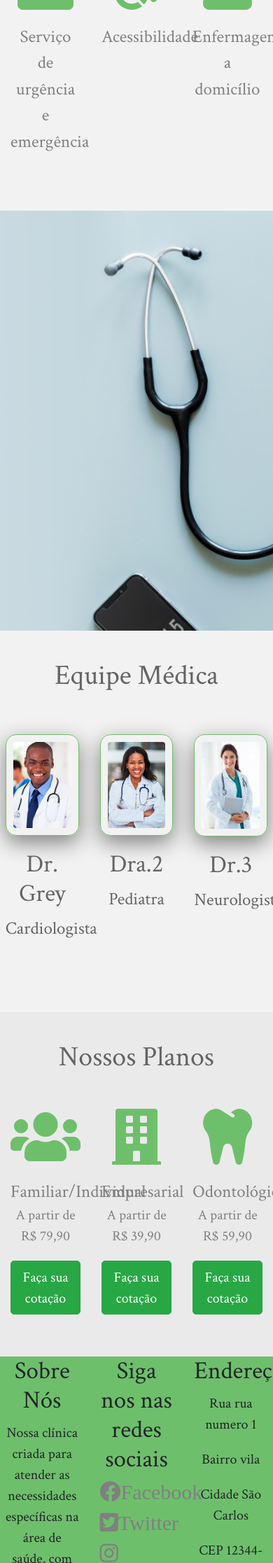
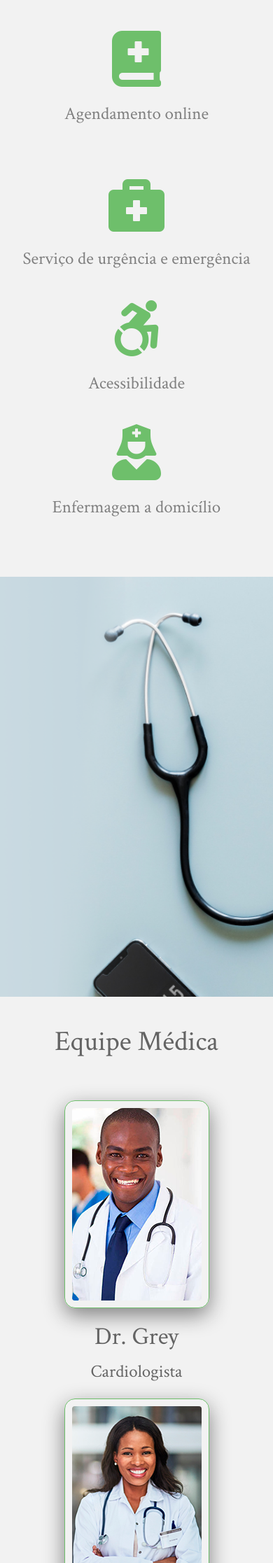
Before and after one commit to leandroyellow/projeto-web-clinica-abc, a PHP site: page / in a window 390 px wide; the page is wider, and only the part inside the window is pictured. Shown: the part 1172-3405 px from the top of that part at 70% size. Run offline with PHP 8.4, Linux system fonts and the light colour scheme.

Commit message:
responsivo

```diff
--- a/css/estilo.css
+++ b/css/estilo.css
@@ -101,8 +101,12 @@ section.agenda form input[type=submit]{
 }
 
 /*Serviços container*/
+section div.icone{
+    font-size: 25px;
+    color: #808080;
+}
 
-div.icone i{
+section div.icone i{
     color: #6ebf6b;
     font-size: 80px;
     padding-top: 40px;
@@ -113,11 +117,6 @@ h2.servicos{
     text-align: center;
     padding-top: 10px;
     color: #646464;
-}
-
-.icone{
-    font-size: 25px;
-    color: #808080;
 }
 
 section.servicos-container {
@@ -195,19 +194,33 @@ section.planos-container{
     padding-bottom: 30px;
 }
 
+section.planos-container .btn{
+    background-color: #6ebf6b;
+}
+
 
 
 /*footer*/
-
 footer{
-    background: #6ebf6b;
+    background: #011a00;
+    padding-top: 20px;
+    color: #fff;
 }
 
-div.footer h3 i.rede{
+footer h3 i.rede{
     font-size: 30px;
-
 }
 
-div.footer h3.icone{
-    text-align: left;
+footer div.icone {
+    justify-content: flex-end;
 }
+footer div.icone span i{
+    color: #fff;
+    font-size: 32px;
+    margin-right: 10px;
+}
+
+div p.endereco{
+    padding: 0px;
+    margin: 0px;
+}
--- a/index.php
+++ b/index.php
@@ -43,14 +43,14 @@
         <div class="container">
             <h2 class="servicos">Serviços Oferecidos</h2>
             <div class="row">
-                <div class="col-4 text-center icone"><i class="fas fa-user-md"></i><br>Médicos especializados</div>
-                <div class="col-4 text-center icone"><i class="fas fa-ambulance"></i><br>Serviço leva e traz</div>
-                <div class="col-4 text-center icone"><i class="fas fa-book-medical"></i><br>Agendamento online</div>
+                <div class="col-sm-4 text-center icone"><i class="fas fa-user-md"></i><br>Médicos especializados</div>
+                <div class="col-sm-4 text-center icone"><i class="fas fa-ambulance"></i><br>Serviço leva e traz</div>
+                <div class="col-sm-4 text-center icone"><i class="fas fa-book-medical"></i><br>Agendamento online</div>
             </div>
             <div class="row">
-                <div class="col-4 text-center icone"><i class="fas fa-briefcase-medical"></i><br>Serviço de urgência e emergência </div>
-                <div class="col-4 text-center icone"><i class="fab fa-accessible-icon"></i><br>Acessibilidade</div>
-                <div class="col-4 text-center icone"><i class="fas fa-user-nurse"></i><br>Enfermagem a domicílio</div>
+                <div class="col-sm-4 text-center icone"><i class="fas fa-briefcase-medical"></i><br>Serviço de urgência e emergência </div>
+                <div class="col-sm-4 text-center icone"><i class="fab fa-accessible-icon"></i><br>Acessibilidade</div>
+                <div class="col-sm-4 text-center icone"><i class="fas fa-user-nurse"></i><br>Enfermagem a domicílio</div>
             </div>
         </div>
     </section><!--servicos-container-->
@@ -63,9 +63,9 @@
         <div class="center">
             <h2 class="equipe">Equipe Médica</h2>
             <div class="row">
-                <div class="col-4 text center medicos"><img class="img-medico img-fluid" src="imagens/medico1.png"><h3 class="nome">Dr. Grey</h3><p class="esp">Cardiologista</p></div>
-                <div class="col-4 text center medicos"><img class="img-medico img-fluid" src="imagens/medico2.png"><h3 class="nome">Dra.2</h3><p class="esp">Pediatra</p></div>
-                <div class="col-4 text center medicos"><img class="img-medico img-fluid" src="imagens/medico3.png"><h3 class="nome">Dr.3</h3><p class="esp">Neurologista</p></div>
+                <div class="col-sm-4 text center medicos"><img class="img-medico img-fluid" src="imagens/medico1.png"><h3 class="nome">Dr. Grey</h3><p class="esp">Cardiologista</p></div>
+                <div class="col-sm-4 text center medicos"><img class="img-medico img-fluid" src="imagens/medico2.png"><h3 class="nome">Dra.2</h3><p class="esp">Pediatra</p></div>
+                <div class="col-sm-4 text center medicos"><img class="img-medico img-fluid" src="imagens/medico3.png"><h3 class="nome">Dr.3</h3><p class="esp">Neurologista</p></div>
             </div>
         </div>
     </section>
@@ -74,17 +74,17 @@
         <div class="container">
             <h2 class="planos">Nossos Planos</h2>
             <div class="row">
-                <div class="col-4 text center icone">
+                <div class="col-sm-4 text center icone">
                     <i class="fas fa-users"></i><br>Familiar/Individual<br>
                     <p>A partir de R$ 79,90</p>
                     <button type="button" class="btn btn-success btn-md">Faça sua cotação</button>
                 </div>
-                <div class="col-4 text center icone">
+                <div class="col-sm-4 text center icone">
                     <i class="fas fa-building"></i><br>Empresarial<br>
                     <p>A partir de R$ 39,90</p>
                     <button type="button" class="btn btn-success btn-md">Faça sua cotação</button>
                 </div>
-                <div class="col-4 text center icone">
+                <div class="col-sm-4 text center icone">
                     <i class="fas fa-tooth"></i><br>Odontológicos<br>
                     <p>A partir de R$ 59,90</p>
                     <button type="button" class="btn btn-success btn-md">Faça sua cotação</button>
@@ -94,25 +94,29 @@
     </section>
 
     <footer>
-
-        <div class="center">
+        <div class="container">
             <div class="row">
-                <div class="col-4 text center footer">
+                <div class="col-sm-4 text center footer">
                     <h3 class="sobre">Sobre Nós</h3>
                     <p class="sobre">Nossa clínica criada para atender as necessidades específicas na área de saúde, com soluções inovadoras, práticas e ofertando o melhor custo/benefício do mercado para nossos clientes.</p>
                 </div>
-                <div class="col-4 text center footer">
-                    <h3>Siga nos nas redes sociais</h3>
-                    <h3 class="icone"><i class="fab fa-facebook rede">Facebook</i></h3>
-                    <h3 class="icone"><i class="fab fa-twitter-square rede">Twitter</i></h3>
-                    <h3 class="icone"><i class="fab fa-instagram rede"></i>Instagran</h3>
+                <div class="col-sm-4 text center footer">
+                    <h3>Clínica ABC</h3>
+
+
                 </div>
-                <div class="col-4 text center footer"><h3>Endereço</h3>
+                <div class="col-sm-4 text center footer"><h3>Endereço</h3>
                     <p class="endereco">Rua rua numero 1</p>
                     <p class="endereco">Bairro vila</p>
                     <p class="endereco">Cidade São Carlos</p>
                     <p class="endereco">CEP 12344-456</p>
                 </div>
+            </div>
+
+            <div class="row icone">
+                <span><i class="fab fa-facebook rede"></i></span>
+                <span><i class="fab fa-twitter-square rede"></i></span>
+                <span><i class="fab fa-instagram rede"></i></span>
             </div>
         </div>
 
```
